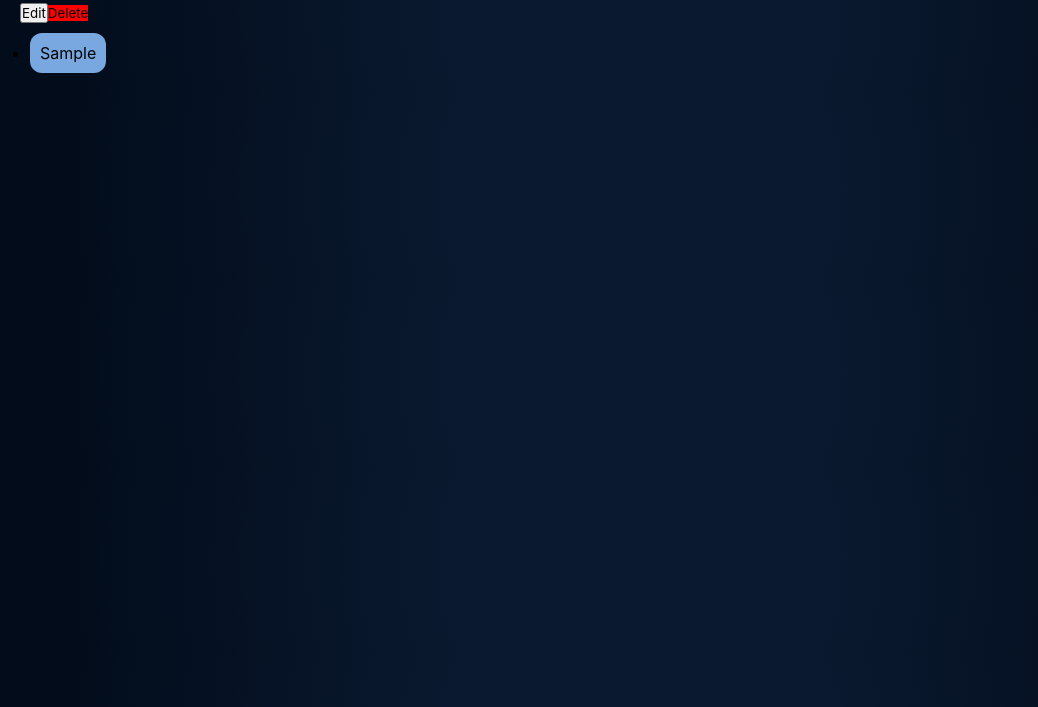
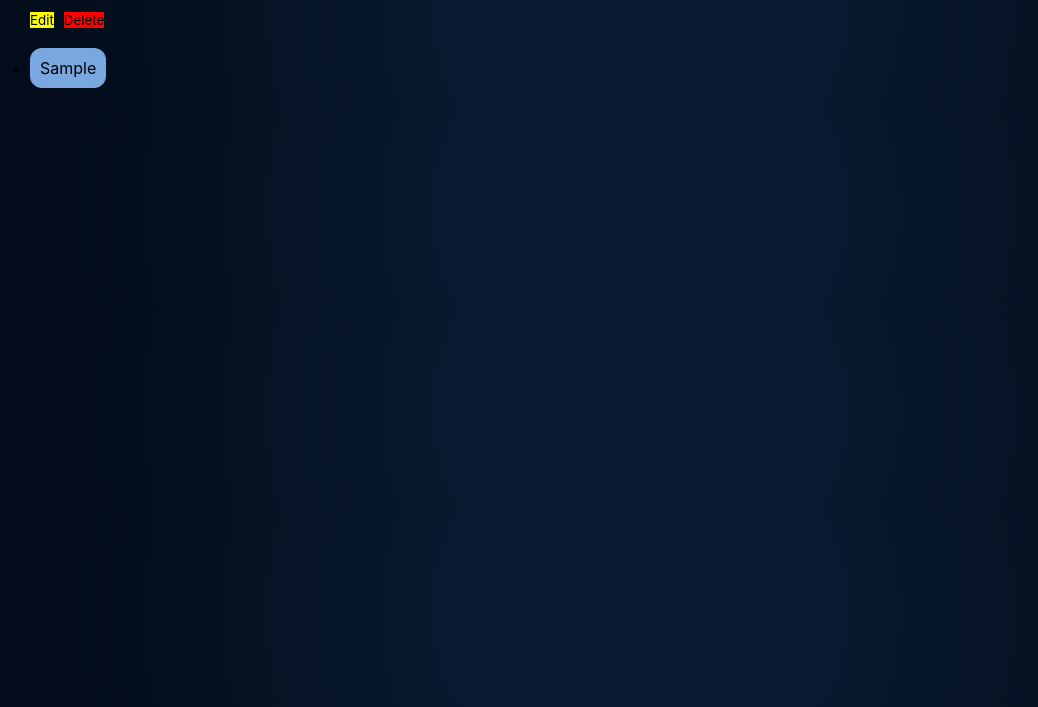
Before and after one commit to rizqiseptian/Tugas-Praktek-Javascript-Objek, a plain HTML site: page index.html in a window 1280 px wide. Both pictures are taken after typing "Sample" into the empty fields and a click on the button "Add list". Shown: the part 93-800 px from the top of the page, without its empty margins (0-1038 px from the left). Drawn offline with Linux system fonts and the light colour scheme.

Commit message:
menambah beberapa elemen pada tombol

```diff
--- a/index.html
+++ b/index.html
@@ -41,6 +41,10 @@
                 li.appendChild(spanText);
                 const btnEdit = document.createElement("button")
                 btnEdit.textContent = "Edit"
+                btnEdit.style.border = "none"
+                btnEdit.style.backgroundColor = "yellow"
+                btnEdit.style.margin = "10px"
+
                 btnEdit.addEventListener("click", function(){
                     input.value = spanText.textContent;
                 button.value = "Update List";
```
